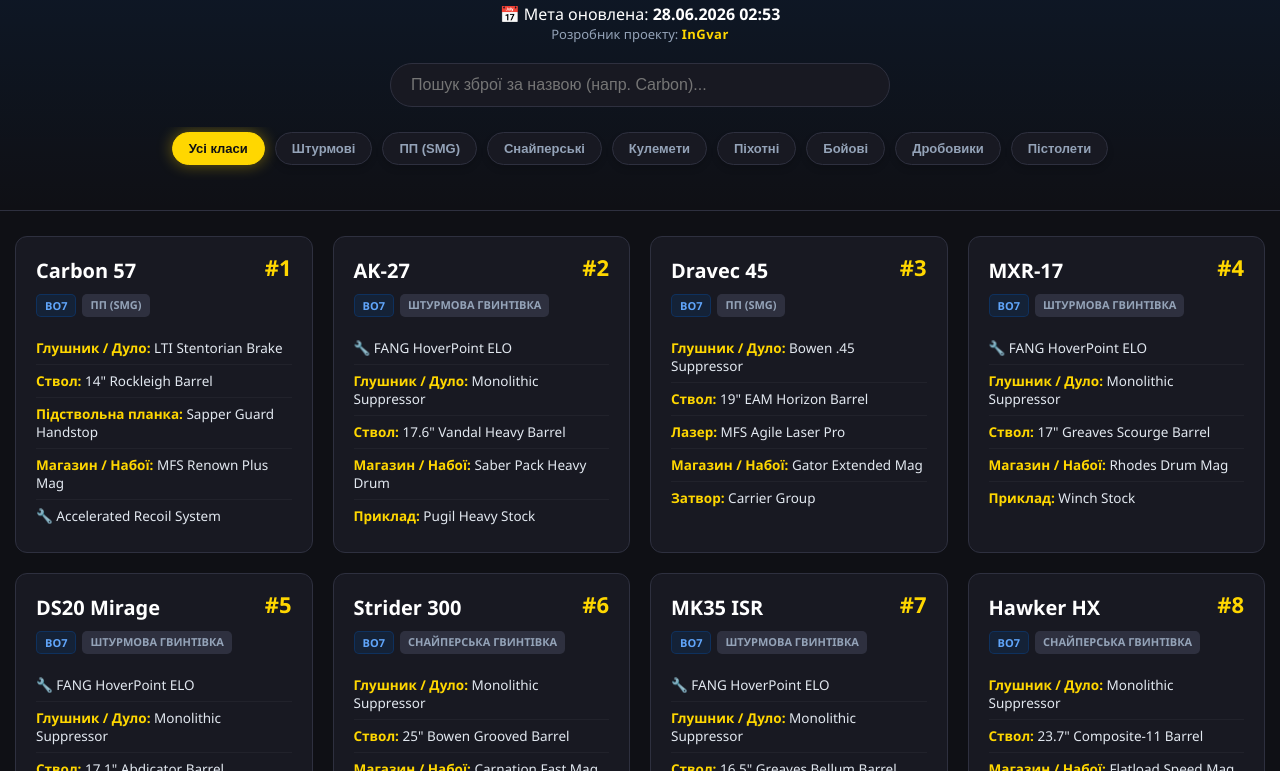
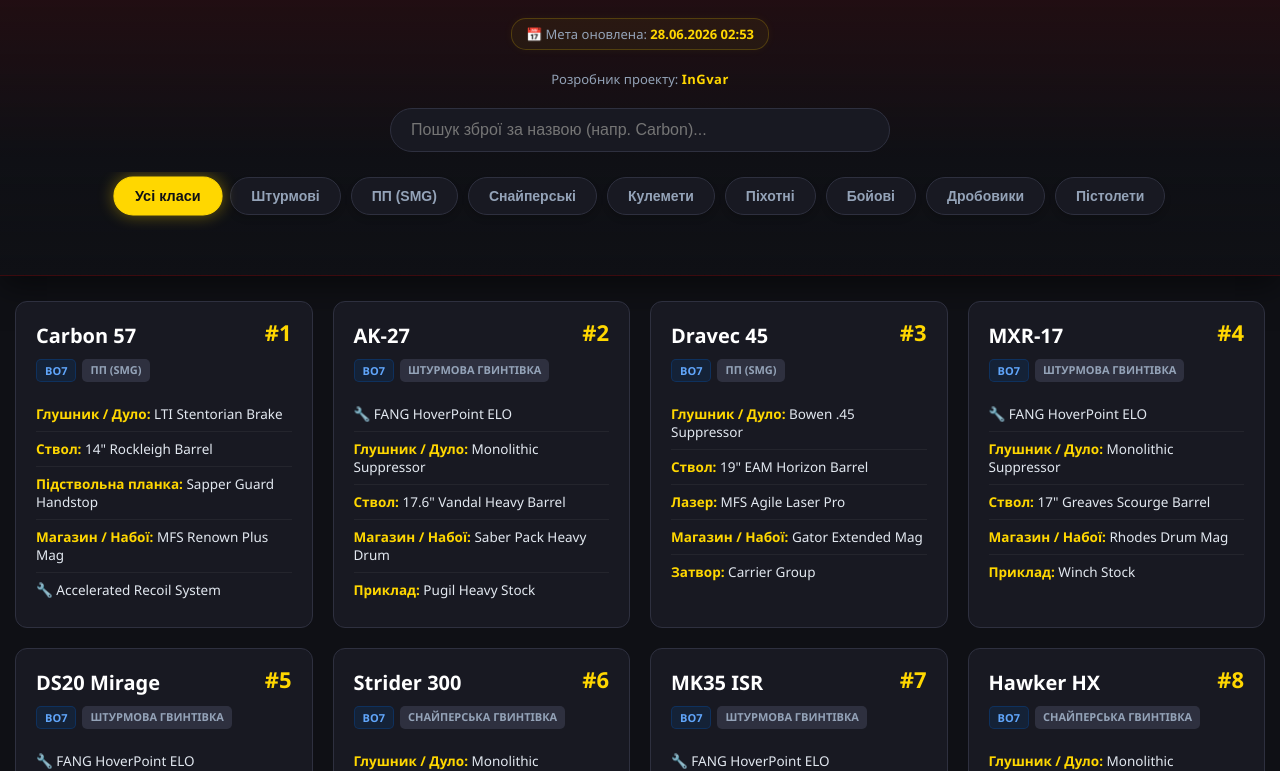
Before and after one commit to InGvar-UA/WZ_Only_UA, a plain HTML site: page index.html in a window 1280 px wide. Shown: the part 118-889 px from the top of the page. Drawn offline with Linux system fonts and the light colour scheme.

Commit message:
Применил красно-черный градиент УПА и обновил плашку даты

```diff
--- a/style.css
+++ b/style.css
@@ -13,14 +13,16 @@ body {
     font-family: 'Segoe UI', Tahoma, Geneva, Verdana, sans-serif;
     background-color: var(--bg-color);
     color: var(--text-color);
-    -webkit-text-size-adjust: 100%; /* Фикс масштаба текста на iOS */
+    -webkit-text-size-adjust: 100%; /* Фікс масштабу тексту на iOS */
 }
 
 header {
-    background: linear-gradient(180deg, rgba(0,87,183,0.15) 0%, rgba(15,16,21,0) 100%);
+    /* Патріотичний градієнт у кольорах прапора УПА: зверху темно-червоний, який плавно йде в чорний фон */
+    background: linear-gradient(180deg, rgba(139, 0, 0, 0.25) 0%, rgba(15, 16, 21, 0.8) 70%, var(--bg-color) 100%);
     text-align: center;
-    padding: 30px 15px;
-    border-bottom: 1px solid var(--border-color);
+    padding: 45px 20px;
+    border-bottom: 1px solid rgba(139, 0, 0, 0.15); /* Бордова лінія знизу шапки */
+    box-shadow: 0 10px 30px rgba(0, 0, 0, 0.5);
 }
 
 .logo {
@@ -35,6 +37,38 @@ header p {
     color: var(--text-muted);
     margin-bottom: 20px;
     font-size: 14px;
+}
+
+/* Верхня плашка оновлення із легким золотим свіченням */
+.update-badge {
+    background-color: rgba(255, 215, 0, 0.05);
+    color: var(--text-muted);
+    border: 1px solid rgba(255, 215, 0, 0.2);
+    display: inline-block;
+    padding: 6px 14px;
+    border-radius: 15px;
+    font-size: 13px;
+    margin-bottom: 20px;
+    font-weight: 500;
+    box-shadow: 0 0 10px rgba(255, 215, 0, 0.05);
+}
+
+.update-badge b {
+    color: var(--accent-color);
+}
+
+/* Плашка творця */
+.creator-badge {
+    color: var(--text-muted);
+    font-size: 13px;
+    margin-bottom: 20px;
+    font-weight: 500;
+}
+
+.creator-badge span {
+    color: var(--accent-color);
+    font-weight: 700;
+    letter-spacing: 0.5px;
 }
 
 .search-box {
@@ -60,19 +94,18 @@ header p {
     box-shadow: 0 0 10px rgba(255, 215, 0, 0.2);
 }
 
-/* КАТЕГОРИИ ОРУЖИЯ */
+/* КАТЕГОРІЇ ЗБРОЇ */
 .categories-filter {
     display: flex;
-    justify-content: flex-start; /* На телефонах выравниваем по левому краю для удобства скролла */
+    justify-content: flex-start;
     gap: 10px;
     margin-top: 20px;
     padding: 5px 15px 15px 15px;
-    overflow-x: auto; /* Включает прокрутку пальцем */
+    overflow-x: auto;
     white-space: nowrap;
     -webkit-overflow-scrolling: touch;
 }
 
-/* На больших экранах центрируем категории */
 @media (min-width: 768px) {
     .categories-filter {
         justify-content: center;
@@ -80,16 +113,16 @@ header p {
 }
 
 .categories-filter::-webkit-scrollbar {
-    display: none; /* Прячем полосу прокрутки */
+    display: none;
 }
 
 .filter-btn {
     background-color: var(--card-bg);
     color: var(--text-muted);
     border: 1px solid var(--border-color);
-    padding: 8px 16px;
+    padding: 10px 20px;
     border-radius: 25px;
-    font-size: 13px;
+    font-size: 14px;
     font-weight: 600;
     cursor: pointer;
     transition: all 0.25s ease;
@@ -99,6 +132,7 @@ header p {
 .filter-btn:hover {
     border-color: var(--accent-color);
     color: #ffffff;
+    background-color: #222433;
 }
 
 .filter-btn.active {
@@ -107,9 +141,10 @@ header p {
     border-color: var(--accent-color);
     font-weight: 700;
     box-shadow: 0 0 15px rgba(255, 215, 0, 0.4);
+    transform: scale(1.03);
 }
 
-/* КОНТЕЙНЕР КАРТОЧЕК */
+/* КОНТЕЙНЕР КАРТОК */
 .meta-container {
     display: grid;
     grid-template-columns: repeat(auto-fill, minmax(280px, 1fr));
@@ -131,6 +166,7 @@ header p {
 .weapon-card:hover {
     transform: translateY(-4px);
     border-color: var(--blue-color);
+    box-shadow: 0 10px 25px rgba(0, 87, 183, 0.15); /* Легке свічення при наведенні */
 }
 
 .rank {
@@ -180,8 +216,8 @@ header p {
 }
 
 .attachments-list li {
-    padding: 7px 0;
-    border-bottom: 1px solid rgba(255,255,255,0.04);
+    padding: 8px 0;
+    border-bottom: 1px solid rgba(255,255,255,0.05); /* Роздільні лінії для модулів */
     font-size: 13.5px;
     color: #e2e8f0;
 }
@@ -203,6 +239,10 @@ footer {
     border-top: 1px solid var(--border-color);
 }
 
+footer b {
+    color: var(--accent-color);
+}
+
 .loading, .error, .no-results {
     grid-column: 1 / -1;
     text-align: center;
@@ -211,10 +251,10 @@ footer {
     padding: 30px;
 }
 
-/* 📱 МОБИЛЬНАЯ АДАПТАЦИЯ (ДЛЯ TELEGRAM MINI APP) */
+/* МОБІЛЬНА АДАПТАЦІЯ */
 @media (max-width: 600px) {
     header {
-        padding: 20px 10px;
+        padding: 35px 10px;
     }
 
     .logo {
@@ -227,7 +267,6 @@ footer {
     }
 
     .meta-container {
-        /* Принудительно выстраиваем карточки строго по одной в ряд на всю ширину экрана */
         grid-template-columns: 1fr;
         gap: 15px;
         padding: 15px 10px;
@@ -247,21 +286,3 @@ footer {
         right: 15px;
     }
 }
-/* Стиль для плашки создателя в шапке */
-.creator-badge {
-    color: var(--text-muted);
-    font-size: 13px;
-    margin-bottom: 20px;
-    font-weight: 500;
-}
-
-.creator-badge span {
-    color: var(--accent-color); /* Подсвечиваем твой ник золотым */
-    font-weight: 700;
-    letter-spacing: 0.5px;
-}
-
-/* Выделение автора золотым в футере */
-footer b {
-    color: var(--accent-color);
-}
```
